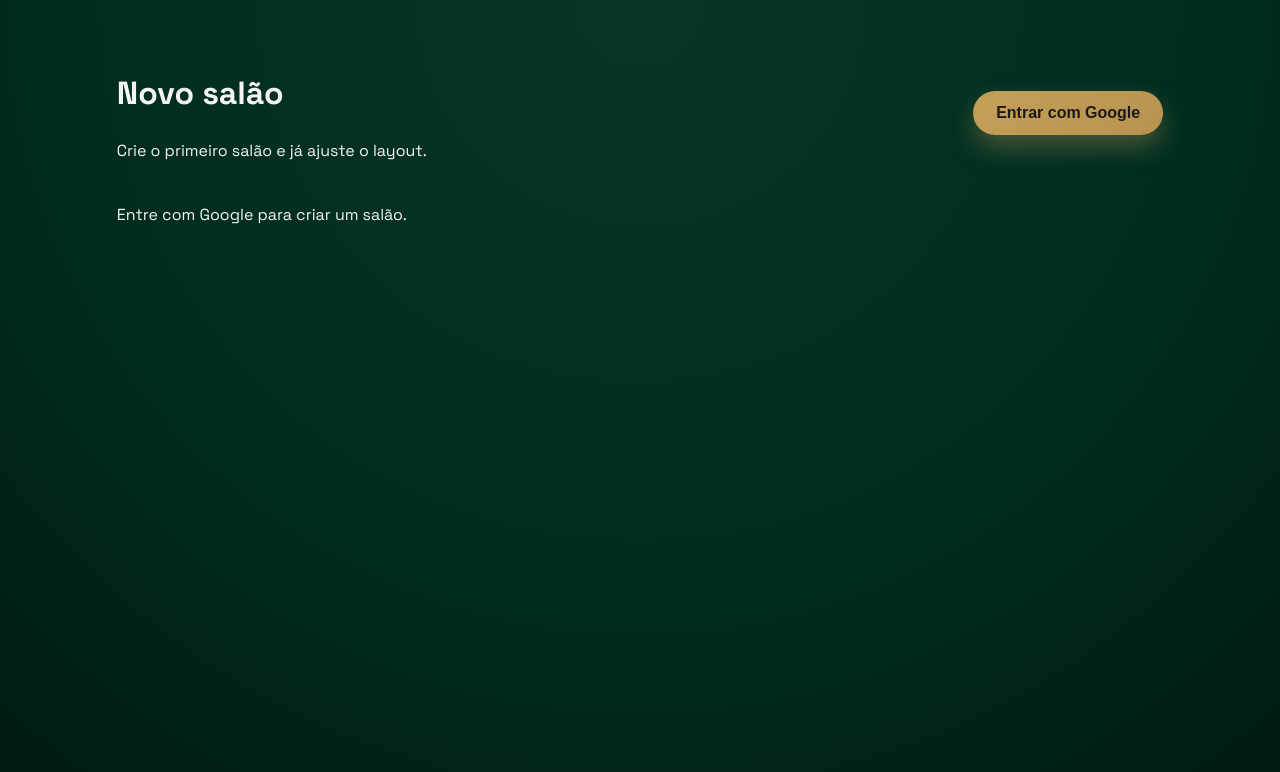
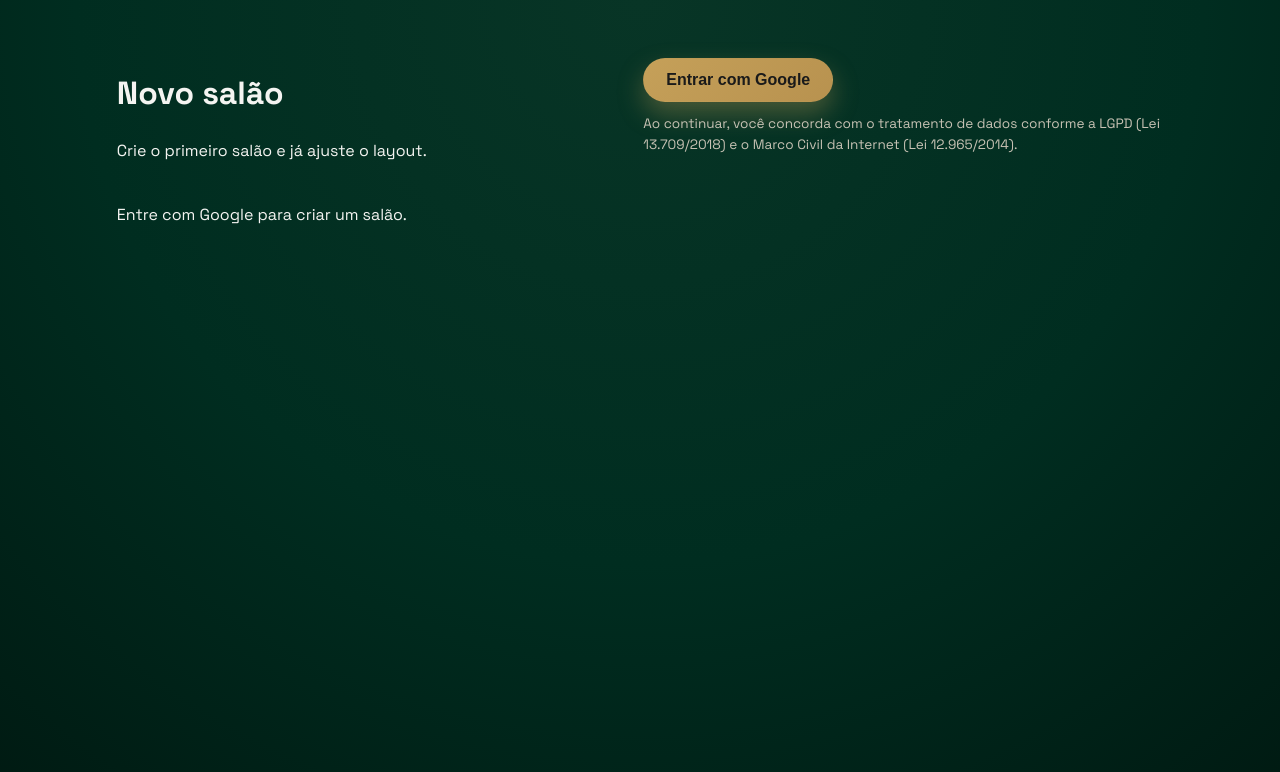
Before and after one commit to Garcez7R/Konnektx, a React (Vite) app in the folder web/: page /app/novo in a window 1280 px wide. Shown: the top 772 px of the page. Built offline with nearby package versions, Linux system fonts and the light colour scheme; no server answers.

Commit message:
docs: adicionar aviso LGPD e Marco Civil

```diff
--- a/web/src/index.css
+++ b/web/src/index.css
@@ -171,6 +171,13 @@ img {
 .install-btn {
   margin-top: 12px;
   width: fit-content;
+}
+
+.legal-note {
+  margin-top: 12px;
+  font-size: 0.85rem;
+  color: var(--muted);
+  max-width: 520px;
 }
 
 .btn.primary {
--- a/web/src/pages/AdminPage.tsx
+++ b/web/src/pages/AdminPage.tsx
@@ -128,6 +128,7 @@ export default function AdminPage({ initialTab }: AdminPageProps) {
           {userName ? (
             <span>Logado como {userName}</span>
           ) : (
+            <div>
               <button
                 className="btn primary"
                 onClick={() => {
@@ -137,6 +138,11 @@ export default function AdminPage({ initialTab }: AdminPageProps) {
               >
                 Entrar com Google
               </button>
+              <p className="legal-note">
+                Ao continuar, você concorda com o tratamento de dados conforme a
+                LGPD (Lei 13.709/2018) e o Marco Civil da Internet (Lei 12.965/2014).
+              </p>
+            </div>
           )}
         </div>
       </header>
--- a/web/src/pages/CreateSalonPage.tsx
+++ b/web/src/pages/CreateSalonPage.tsx
@@ -53,6 +53,7 @@ export default function CreateSalonPage() {
           {userName ? (
             <span>Logado como {userName}</span>
           ) : (
+            <div>
               <button
                 className="btn primary"
                 onClick={() => {
@@ -62,6 +63,11 @@ export default function CreateSalonPage() {
               >
                 Entrar com Google
               </button>
+              <p className="legal-note">
+                Ao continuar, você concorda com o tratamento de dados conforme a
+                LGPD (Lei 13.709/2018) e o Marco Civil da Internet (Lei 12.965/2014).
+              </p>
+            </div>
           )}
         </div>
       </header>
--- a/web/src/pages/GestorPage.tsx
+++ b/web/src/pages/GestorPage.tsx
@@ -31,6 +31,10 @@ export default function GestorPage() {
         >
           Entrar com Google
         </button>
+        <p className="legal-note">
+          Ao continuar, você concorda com o tratamento de dados conforme a LGPD
+          (Lei 13.709/2018) e o Marco Civil da Internet (Lei 12.965/2014).
+        </p>
       </div>
     )
   }
--- a/web/src/pages/SalonBookingPage.tsx
+++ b/web/src/pages/SalonBookingPage.tsx
@@ -54,6 +54,10 @@ export default function SalonBookingPage() {
           >
             Entrar com Google
           </button>
+          <p className="legal-note">
+            Ao continuar, você concorda com o tratamento de dados conforme a
+            LGPD (Lei 13.709/2018) e o Marco Civil da Internet (Lei 12.965/2014).
+          </p>
         </div>
       )}
       {userName && (
--- a/web/src/pages/SalonProfilePage.tsx
+++ b/web/src/pages/SalonProfilePage.tsx
@@ -34,6 +34,10 @@ export default function SalonProfilePage() {
         >
           Entrar com Google
         </button>
+        <p className="legal-note">
+          Ao continuar, você concorda com o tratamento de dados conforme a LGPD
+          (Lei 13.709/2018) e o Marco Civil da Internet (Lei 12.965/2014).
+        </p>
       </div>
     )
   }
```
Lines whose indentation alone changed are shown as unchanged.
